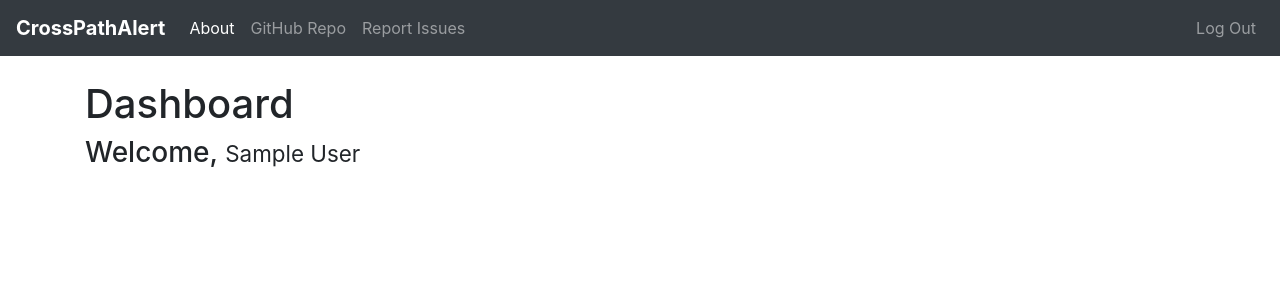
After one commit to sarathsajan/cross-path-alert, a Flask app: page /dashboard/ in a window 1280 px wide. The commit adds this page. Shown: the top 300 px of the page. Run offline with Flask 2, Linux system fonts and the light colour scheme; the visitor is signed in with stand-in values (Sample User, id 1); some libraries are stand-ins or nearby versions.

Commit message:
added dashboard and secure signup, login and logout

```diff
--- a/app.py
+++ b/app.py
@@ -1,8 +1,9 @@
 import random
+from functools import wraps
 from passlib.hash import sha256_crypt
 from flask_mysqldb import MySQL
 from wtforms import Form, StringField, TextAreaField, PasswordField, validators
-from flask import Flask, render_template, redirect, url_for, request, flash, logging
+from flask import Flask, render_template, redirect, url_for, request, flash, session
 # A more formal packaging needed... with __init__.py as the development grows.
 
 app = Flask(__name__)
@@ -26,6 +27,21 @@ def home():
 
 
 
+@app.route("/about/")
+def about():
+    return render_template('about.html')
+
+def is_logged_in(f):
+    @wraps(f)
+    def wrap(*args, **kwargs):
+        if 'logged_in' in session:
+            return f(*args, **kwargs)
+        else:
+            flash("Unauthorised, please log in", 'danger')
+            return redirect(url_for('login'))
+    return wrap
+
+
 ###################################### primary register form ########################
 class RegisterForm(Form):                                                           #
     name = StringField('Name', [validators.Length(min=2, max=50)])                  #
@@ -47,6 +63,12 @@ def signup():
 
         # Create a connection and initialise a cursor to interface flask, python and mysql
         cur = mysql.connection.cursor()
+
+        # Check if that email is already taken
+        result = cur.execute("SELECT * FROM users WHERE email = %s", [email])
+        if result > 0:
+            error = "Email already taken"
+            return render_template("signup.html", form=form, error=error)
 
         # Execute mysql commands
         cur.execute("INSERT INTO users(name, email, password) VALUES(%s, %s, %s)", (name, email, password))
@@ -89,23 +111,36 @@ def login():
             password = data['password']
             if sha256_crypt.verify(candidate_password, password):
                 flash("You are now logged in", 'success')
-                return redirect(url_for('home'))
+                session['logged_in'] = True
+                session['email'] = data['email']
+                session['name'] = data['name']
+
+                return redirect(url_for('dashboard'))
             else:
                 error = "Invalid Password"
                 return render_template("login.html", form=form, error=error)
         else:
             error = "No user with that E-mail ID"
             return render_template("login.html", form=form, error=error)
-
-	cur.close()
-	return render_template("login.html", form=form)
+        cur.close()
     return render_template("login.html", form=form)
 
 
 
-@app.route("/about/")
-def about():
-    return render_template('about.html')
+@app.route("/dashboard/")
+@is_logged_in
+def dashboard():
+    return render_template('dashboard.html')
+
+
+
+@app.route("/logout/")
+def logout():
+    session.clear()
+    flash("You are now logged out", 'success')
+    return redirect(url_for('login'))
+
+
 
 if __name__ == "__main__":
     app.run(debug=True)    # Remember to remove debug=True in production
--- /dev/null
+++ b/templates/dashboard.html
@@ -0,0 +1,5 @@
+{% extends 'layout.html' %}
+{% block body %}
+    <h1>Dashboard</h1>
+    <h3>Welcome, <small>{{ session.name }}</small></h3>
+{% endblock %}
--- a/templates/includes/_navbar.html
+++ b/templates/includes/_navbar.html
@@ -7,20 +7,25 @@
                 <a class="nav-link" href="/about">About <span class="sr-only"></span></a>
             </li>
             <li class="nav-item">
-                <a class="nav-link" href="/login">Login</a>
-            </li>
-            <li class="nav-item">
-                <a class="nav-link" href="/signup">Sign Up</a>
-            </li>
-            <li class="nav-item">
                 <a class="nav-link" href="https://github.com/sarathsajan/cross-path-alert">GitHub Repo</a>
             </li>
             <li class="nav-item">
-                <a class="nav-link" href="https://github.com/sarathsajan/cross-path-alert">Report Issues</a>
+                <a class="nav-link" href="https://github.com/sarathsajan/cross-path-alert/issues">Report Issues</a>
             </li>
-            <li class="nav-item">
-                <a class="dropdown-item" href="https://github.com/sarathsajan/cross-path-alert/issues">Report issues</a>
-            </li>
+        </ul>
+        <ul class="navbar-nav navbar-right">
+            {% if session.logged_in == True %}
+                <li class="nav-item">
+                    <a class="nav-link" href="/logout">Log Out</a>
+                </li>
+            {% else %}
+                <li class="nav-item">
+                    <a class="nav-link" href="/login">Login</a>
+                </li>
+                <li class="nav-item">
+                    <a class="nav-link" href="/signup">Sign Up</a>
+                </li>
+            {% endif %}
         </ul>
     </div>
 </nav>
```
